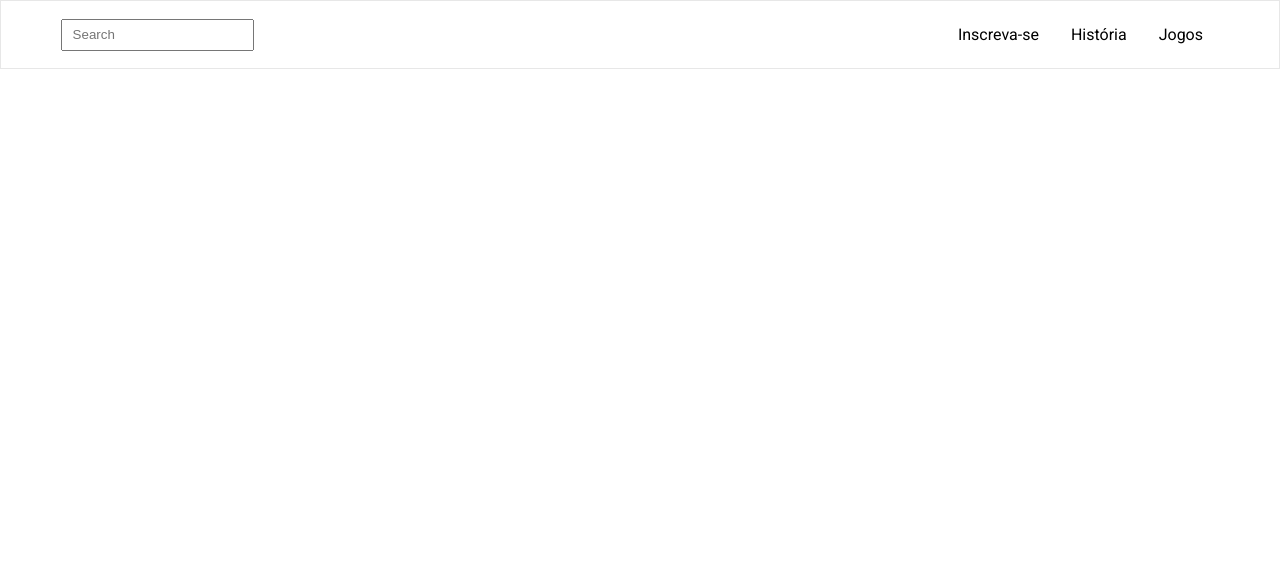
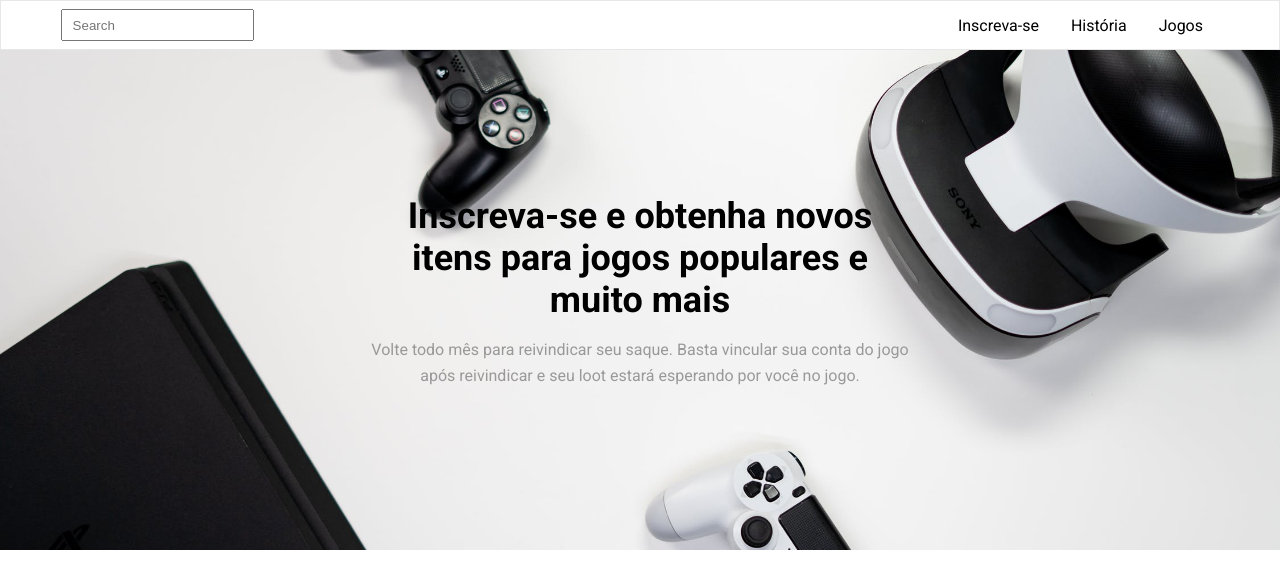
Before and after one commit to riamxpp/Playstation-Page, a React (Create React App) app: page / in a window 1280 px wide. Shown: the top 588 px of the page. Built offline with nearby package versions, Linux system fonts and the light colour scheme.

Commit message:
Criando e estilizando componente Inscreva

```diff
--- a/src/App.css
+++ b/src/App.css
@@ -7,3 +7,15 @@ body {
   padding: 0;
   font-family: "Roboto", sans-serif;
 }
+
+h1,
+h2,
+h3,
+h4,
+h5,
+h6,
+ul,
+li {
+  margin: 0;
+  padding: 0;
+}
--- a/src/App.tsx
+++ b/src/App.tsx
@@ -1,11 +1,13 @@
 import React from "react";
 import "./App.css";
 import Haeder from "./Components/Header/Header";
+import Inscreva from "./Components/Inscreva/Inscreva";
 
 function App() {
   return (
     <>
       <Haeder />
+      <Inscreva />
     </>
   );
 }
--- /dev/null
+++ b/src/Components/Inscreva/Inscreva.tsx
@@ -0,0 +1,26 @@
+import React from "react";
+import {
+  ContainerConteudo,
+  InscrevaSection,
+  TextoInscreva,
+  TituloInscreva,
+} from "./InscrevaStyle";
+import backgroundImg from "../../assents/Background-inscreva-se.jpeg";
+
+const Inscreva = () => {
+  return (
+    <InscrevaSection backgroundImg={backgroundImg}>
+      <ContainerConteudo>
+        <TituloInscreva>
+          Inscreva-se e obtenha novos itens para jogos populares e muito mais
+        </TituloInscreva>
+        <TextoInscreva>
+          Volte todo mês para reivindicar seu saque. Basta vincular sua conta do
+          jogo após reivindicar e seu loot estará esperando por você no jogo.
+        </TextoInscreva>
+      </ContainerConteudo>
+    </InscrevaSection>
+  );
+};
+
+export default Inscreva;
--- /dev/null
+++ b/src/Components/Inscreva/InscrevaInterface.ts
@@ -0,0 +1,3 @@
+export interface InscrevaInterfaceSection {
+  backgroundImg: string;
+}
--- /dev/null
+++ b/src/Components/Inscreva/InscrevaStyle.ts
@@ -0,0 +1,39 @@
+import styled from "styled-components";
+import { colors } from "../../colors";
+import { InscrevaInterfaceSection } from "./InscrevaInterface";
+
+const InscrevaSection = styled.section<InscrevaInterfaceSection>`
+  width: 100%;
+  height: 500px;
+  display: flex;
+  align-items: center;
+  justify-content: center;
+  background-image: url(${(props) => props.backgroundImg});
+  background-size: cover;
+  background-position: 0 -130px;
+  background-repeat: no-repeat;
+`;
+
+const ContainerConteudo = styled.div`
+  height: auto;
+  width: 551px;
+  display: flex;
+  flex-direction: column;
+  align-items: center;
+`;
+
+const TituloInscreva = styled.h1`
+  font-weight: 700;
+  font-size: 2.25rem;
+  text-align: center;
+`;
+
+const TextoInscreva = styled.p`
+  color: ${colors.textSecond};
+  text-align: center;
+  font-size: 1rem;
+  word-wrap: break-word;
+  line-height: 1.6;
+`;
+
+export { InscrevaSection, ContainerConteudo, TituloInscreva, TextoInscreva };
--- /dev/null
+++ b/src/colors.ts
@@ -0,0 +1,4 @@
+export const colors = {
+  textPrimary: "#111111",
+  textSecond: "#999999",
+};
```
